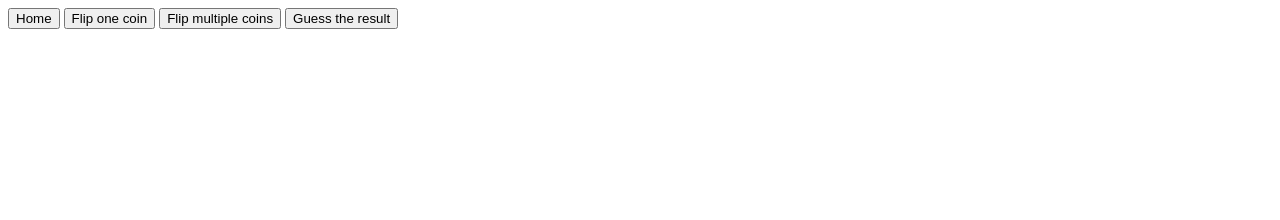
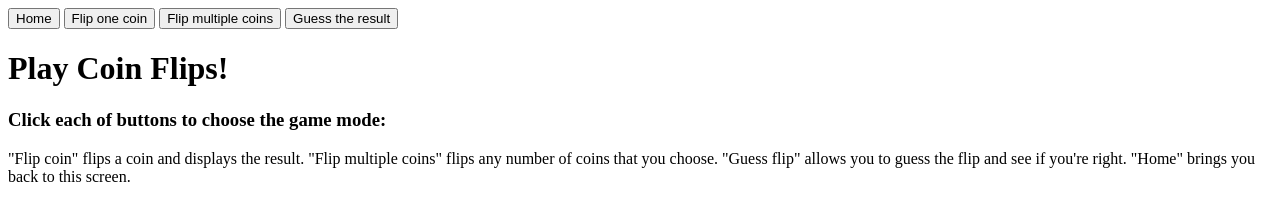
Before and after one commit to comp426-2022-spring/a05-jpass23, a website: page public/index.html in a window 1280 px wide. Drawn offline with Linux system fonts and the light colour scheme.

Commit message:
home page done

```diff
--- a/public/index.html
+++ b/public/index.html
@@ -33,7 +33,9 @@
       <button id="guessnav" onclick="btnSelect('guess')">Guess the result</button>
     </nav>
     <div id="home">
-
+      <h1>Play Coin Flips!</h1>
+	  <h3>Click each of buttons to choose the game mode:</h3>
+	  <p>"Flip coin" flips a coin and displays the result. "Flip multiple coins" flips any number of coins that you choose. "Guess flip" allows you to guess the flip and see if you're right. "Home" brings you back to this screen.</p>
     </div>
     <div id="single" class="hidden">
 
```
